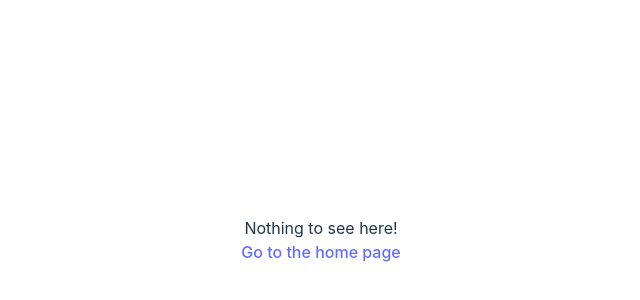
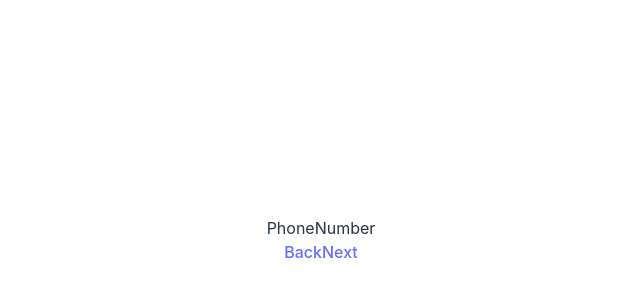
Before and after one commit to ikorotkaya/buena-onboarding, a React (Vite) app: page /onboarding/phone in a window 1280 px wide. Shown: the part 160-460 px from the top of the page, without its empty margins (319-959 px from the left). Built offline with nearby package versions, Linux system fonts and the light colour scheme.

Commit message:
Add dummy onboarding screens

```diff
--- a/src/App.tsx
+++ b/src/App.tsx
@@ -3,6 +3,9 @@ import { Routes, Route } from "react-router-dom";
 import Layout from './Layout';
 import Name from './onboarding/screens/Name';
 import Email from './onboarding/screens/Email';
+import PhoneNumber from './onboarding/screens/PhoneNumber';
+import Income from './onboarding/screens/Income';
+import Summary from './onboarding/screens/Summary';
 import HomePage from './Home';
 import NoMatch from './NoMatch';
 
@@ -14,6 +17,9 @@ function App() {
           <Route index element={<HomePage />} />
           <Route path="onboarding/name" element={<Name />} />
           <Route path="onboarding/email" element={<Email />} />
+          <Route path="onboarding/phone" element={<PhoneNumber />} />
+          <Route path="onboarding/income" element={<Income />} />
+          <Route path="onboarding/summary" element={<Summary />} />
 
           <Route path="*" element={<NoMatch />} />
         </Route>
--- a/src/onboarding/screens/Email.tsx
+++ b/src/onboarding/screens/Email.tsx
@@ -5,7 +5,10 @@ export default function Email() {
     <div>
       <h2>Email</h2>
 
-      <Link to="/onboarding/name">Back</Link>
+      <div>
+        <Link to="/onboarding/name">Back</Link>
+        <Link to="/onboarding/phone">Next</Link>
+      </div>
     </div>
   );
 }
--- /dev/null
+++ b/src/onboarding/screens/Income.tsx
@@ -0,0 +1,14 @@
+import { Link } from "react-router-dom";
+
+export default function Salary() {
+  return (
+    <div>
+      <h2>Salary</h2>
+
+      <div>
+        <Link to="/onboarding/phone">Back</Link>
+        <Link to="/onboarding/summary">Next</Link>
+      </div>
+    </div>
+  );
+}
--- /dev/null
+++ b/src/onboarding/screens/PhoneNumber.tsx
@@ -0,0 +1,14 @@
+import { Link } from "react-router-dom";
+
+export default function PhoneNumber() {
+  return (
+    <div>
+      <h2>PhoneNumber</h2>
+
+      <div>
+        <Link to="/onboarding/email">Back</Link>
+        <Link to="/onboarding/income">Next</Link>
+      </div>
+    </div>
+  );
+}
--- /dev/null
+++ b/src/onboarding/screens/Summary.tsx
@@ -0,0 +1,13 @@
+import { Link } from "react-router-dom";
+
+export default function Summary() {
+  return (
+    <div>
+      <h2>Summary</h2>
+
+      <div>
+        <Link to="/onboarding/income">Back</Link>
+      </div>
+    </div>
+  );
+}
```
